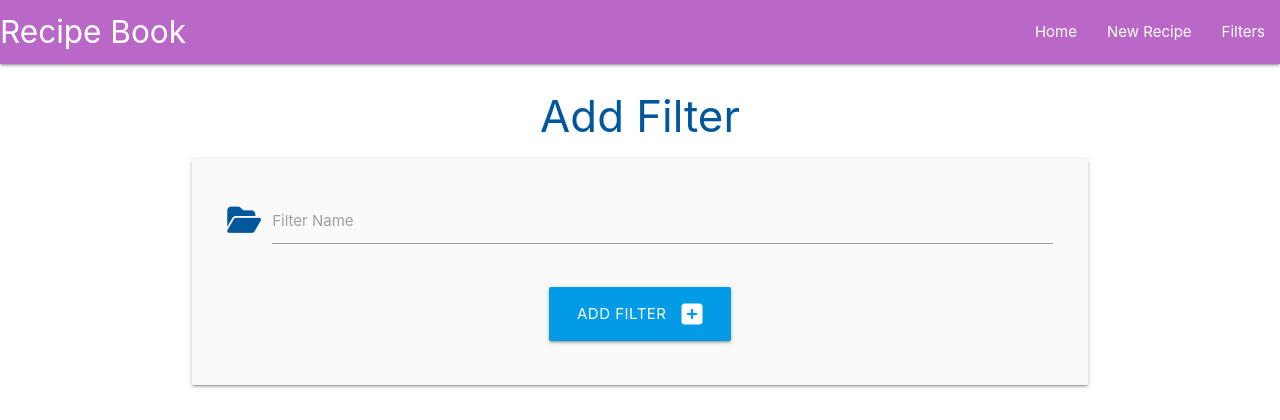
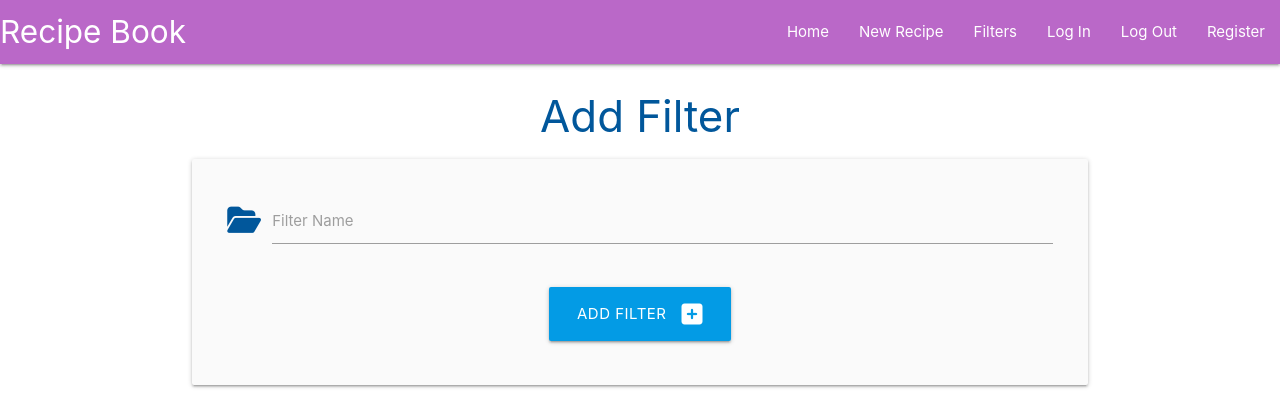
Before and after one commit to SLeighton-dot-com/Recipe-Database, a Flask app: page /add_filter in a window 1280 px wide. Shown: the top 420 px of the page. Run offline with Flask 3, Linux system fonts and the light colour scheme; some libraries are stand-ins or nearby versions.

Commit message:
base.html:Added menu items and section for flash messages

```diff
--- a/recipes/templates/base.html
+++ b/recipes/templates/base.html
@@ -22,6 +22,9 @@
                         <li><a href="{{ url_for('home') }}">Home</a></li>
                         <li><a href="{{ url_for('add_recipe') }}">New Recipe</a></li>
                         <li><a href="{{ url_for('filters') }}">Filters</a></li>
+                        <li><a href="#">Log In</a></li>
+                        <li><a href="#">Log Out</a></li>
+                        <li><a href="{{ url_for('register') }}">Register</a></li>
                     </ul>
                 </div>
             </nav>
@@ -30,8 +33,23 @@
                 <li><a href="{{ url_for('home') }}">Home</a></li>
                 <li><a href="{{ url_for('add_recipe') }}">New Recipe</a></li>
                 <li><a href="{{ url_for('filters') }}">Filters</a></li>
+                <li><a href="#">Log In</a></li>
+                <li><a href="#">Log Out</a></li>
+                <li><a href="{{ url_for('register') }}">Register</a></li>
             </ul>
         </header>
+
+        <section>
+            {% with messages = get_flashed_messages() %}
+            {% if messages %}
+            {% for message in messages %}
+            <div class="row flashes">
+                <h4 class="light-blue lighten-4 center-align">{{ message }}</h4>
+            </div>
+            {% endfor %}
+            {% endif %}
+            {% endwith %}
+        </section>
 
         <main class="container">
             {% block content %}
```
